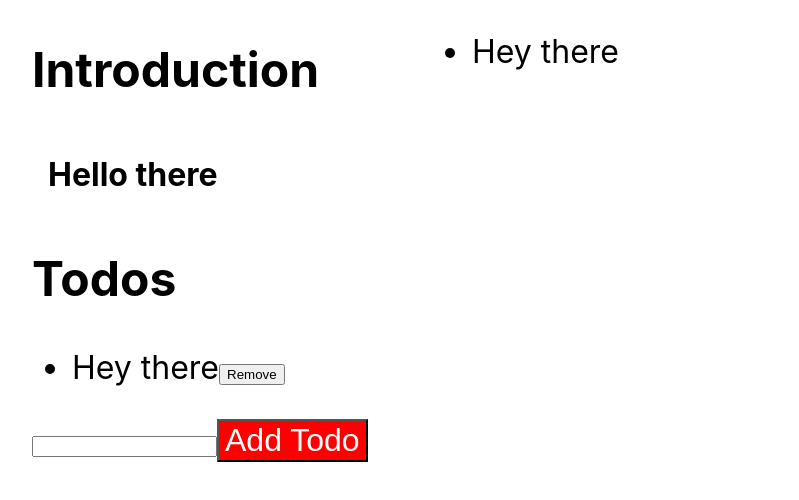
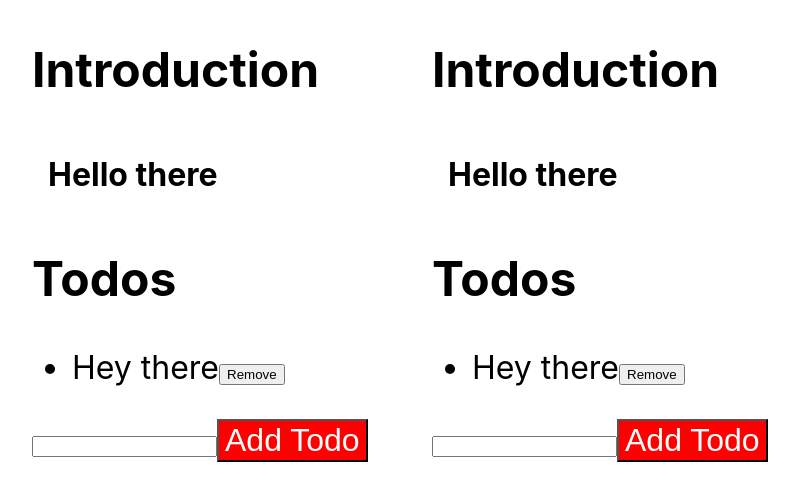
Before and after one commit to kirby-santos/Typescript-React-Practice, a React (Create React App) app: page / in a window 1280 px wide. Shown: the top 500 px of the page, without its empty margins (208-1007 px from the left). Built offline with nearby package versions, Linux system fonts and the light colour scheme.

Commit message:
Global state that does not work

```diff
--- a/package.json
+++ b/package.json
@@ -13,6 +13,7 @@
     "react": "^18.2.0",
     "react-dom": "^18.2.0",
     "react-scripts": "5.0.1",
+    "react-use": "^17.4.0",
     "typescript": "^4.9.4",
     "web-vitals": "^2.1.4"
   },
--- a/src/App.tsx
+++ b/src/App.tsx
@@ -1,5 +1,5 @@
 import React, {useCallback, useRef} from 'react';
-import {useTodos, useAddTodo, useRemoveTodo, TodosProvider} from "./useTodos.tsx";
+import {useTodos} from "./useTodos.tsx";
 import './App.css';
 
 const Heading = ({ title }: { title: string }) =>
@@ -48,10 +48,10 @@ function UL<T>({ items, render, itemClick }:
   )
 }
 
+const initialTodos = [{ id: 0, text: "Hey there", done: false }];
+
 function App() {
-  const todos = useTodos();
-  const addTodo = useAddTodo();
-  const removeTodo = useRemoveTodo();
+  const {todos, addTodo, removeTodo} = useTodos(initialTodos);
 
 
   const newTodoRef = useRef<HTMLInputElement>(null);
@@ -90,34 +90,15 @@ function App() {
   );
 }
 
-const JustShowTodos = () => {
-  const todos = useTodos();
-  return (
-    <UL
-      items = {todos}
-      itemClick={() => {}}
-      render={(todo) => (
-        <>
-          {todo.text}
-        </>
-      )}
-    />
-  );
-}
-
 
 const AppWrapper = () => (
-  <TodosProvider initialTodos={[{
-    id: 0, text: "Hey there", done: false
-  }]}>
-    <div style={{
-      display: "grid",
-      gridTemplateColumns: "50% 50%",
-    }}>
-      <App></App>
-      <JustShowTodos />
-    </div>
-  </TodosProvider>
+  <div style={{
+    display: "grid",
+    gridTemplateColumns: "50% 50%",
+  }}>
+    <App />
+    <App />
+  </div>
 )
 
 export default AppWrapper;
--- a/src/useTodos.tsx
+++ b/src/useTodos.tsx
@@ -1,8 +1,5 @@
-import {useReducer, useCallback, createContext, useContext} from 'react';
-
-type ActionType =
-  | {type: "ADD", text: string}
-  | {type: "REMOVE", id: number};
+import {useEffect, useCallback} from 'react';
+import {createGlobalState} from "react-use";
 
 interface Todo {
     id: number;
@@ -10,73 +7,32 @@ interface Todo {
     text: string;
 }
 
-type UseTodosManagerResult = ReturnType<typeof useTodosManager>;
+const useGlobalTodos = createGlobalState<Todo[]>([]);
 
-const TodoContext = createContext<UseTodosManagerResult>({
-    todos: [],
-    addTodo: () => {},
-    removeTodo: () => {},
-});
-
-export function useTodosManager(initialTodos: Todo[]) : {
+export function useTodos(initialTodos: Todo[]) : {
     todos: Todo[];
     addTodo: (text: string) => void;
     removeTodo: (id: number) => void;
 } {
-    const [todos, dispatch] = useReducer((state: Todo[], action: ActionType) => {
-        switch(action.type) {
-          case "ADD":
-            return [
-              ...state,
-              {
-                id: state.length,
-                text: action.text,
+    const[todos, setTodos] = useGlobalTodos();
+
+    useEffect(() =>  {
+        setTodos(initialTodos);
+    }, [initialTodos, setTodos])
+      const addTodo = useCallback((text: string) => {
+        setTodos([
+            ...todos,
+            {
+                id: todos.length,
+                text: text,
                 done: false,
-              }
-            ];
-            case "REMOVE":
-              return state.filter(({id}) => id !== action.id);
-            default:
-              throw new Error();
-        }
-      }, initialTodos);
+            },
+        ]);
+      }, [todos, setTodos]);
 
-      const addTodo = useCallback((text: string) => {
-        dispatch({
-            type: "ADD",
-            text
-        });
-      }, []);
-
-      const removeTodo = useCallback((id: number) => {
-        dispatch({
-            type: "REMOVE",
-            id,
-        });
-      }, []);
+      const removeTodo = useCallback((removeId: number) => {
+        setTodos(todos.filter(({id}) => id!== removeId))
+      }, [todos, setTodos]);
 
       return {todos, addTodo, removeTodo};
 }
-
-export const TodosProvider: React.FunctionComponent<{
-    initialTodos: Todo[]
-}> = ({ initialTodos, children }) => (
-    <TodoContext.Provider value={useTodosManager(initialTodos)}>
-        {children}
-    </TodoContext.Provider>
-);
-
-export const useTodos = ():Todo[] => {
-    const { todos } = useContext(TodoContext);
-    return todos;
-}
-
-export const useAddTodo = ():UseTodosManagerResult["addTodo"] => {
-    const { addTodo } = useContext(TodoContext);
-    return addTodo;
-}
-
-export const useRemoveTodo = ():UseTodosManagerResult["removeTodo"] => {
-    const { removeTodo } = useContext(TodoContext);
-    return removeTodo;
-}
```
Also changed, not shown: 1 other file (tests, documents, lock files or other folders).
